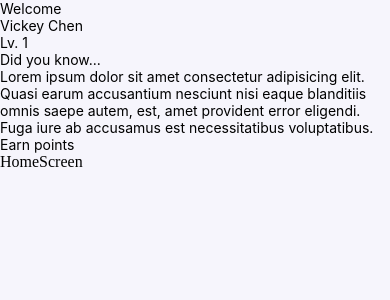
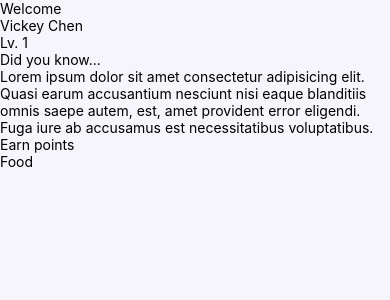
Before and after one commit to LinHong149/jam-hacks-2023, a React Native app in the folder gooselife/: screen / in a window 390 px wide. Shown: the top 300 px of the page. Built offline with nearby package versions, Linux system fonts and the light colour scheme.

Commit message:
homescreen

```diff
--- a/gooselife/screens/HomeScreen.jsx
+++ b/gooselife/screens/HomeScreen.jsx
@@ -3,7 +3,7 @@ import { StyleSheet, View, SafeAreaView, Image, Text } from 'react-native'
 
 const FoodWidget = () => {
   return (
-    <div>HomeScreen</div>
+    <Text>Food</Text>
   )
 }
 
```
